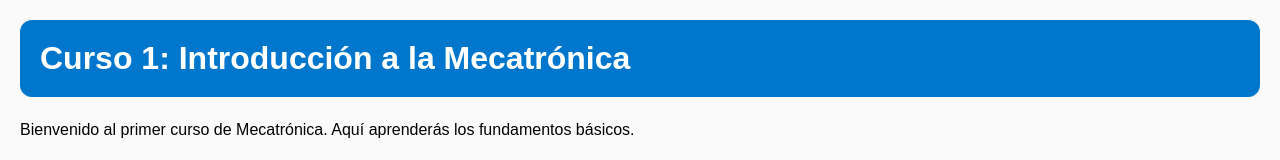
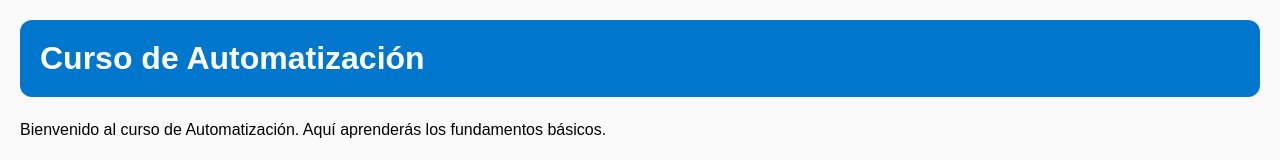
Before and after one commit to CIEAMSYS/Capacitacion, a plain HTML site: page cursos/curso5.html in a window 1280 px wide. Shown: the top 160 px of the page. Drawn offline with Linux system fonts and the light colour scheme.

Commit message:
curso5.html

```diff
--- a/cursos/curso5.html
+++ b/cursos/curso5.html
@@ -2,7 +2,7 @@
 <html lang="es">
 <head>
   <meta charset="UTF-8">
-  <title>Curso 1 - Introducción a la Mecatrónica</title>
+  <title>Curso Automatización</title>
   <style>
     body { font-family: Arial, sans-serif; margin: 20px; background: #fafafa; }
     header { background: #0077cc; color: #fff; padding: 20px; border-radius: 12px; }
@@ -15,11 +15,11 @@
 </head>
 <body>
   <header>
-    <h1>Curso 1: Introducción a la Mecatrónica</h1>
+    <h1>Curso de Automatización</h1>
   </header>
 
   <div class="contenido">
-    <p>Bienvenido al primer curso de Mecatrónica. Aquí aprenderás los fundamentos básicos.</p>
+    <p>Bienvenido al curso de Automatización. Aquí aprenderás los fundamentos básicos.</p>
 
     <h2>📹 Video de Introducción</h2>
     <!-- Incrustar video de YouTube -->
```
